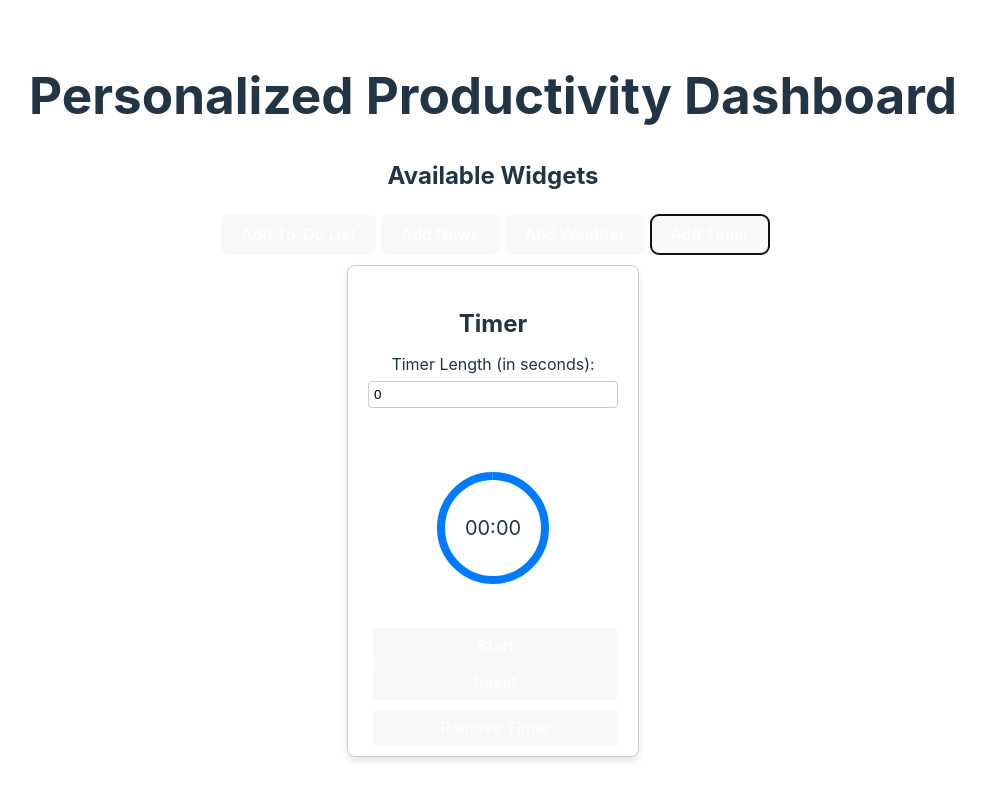
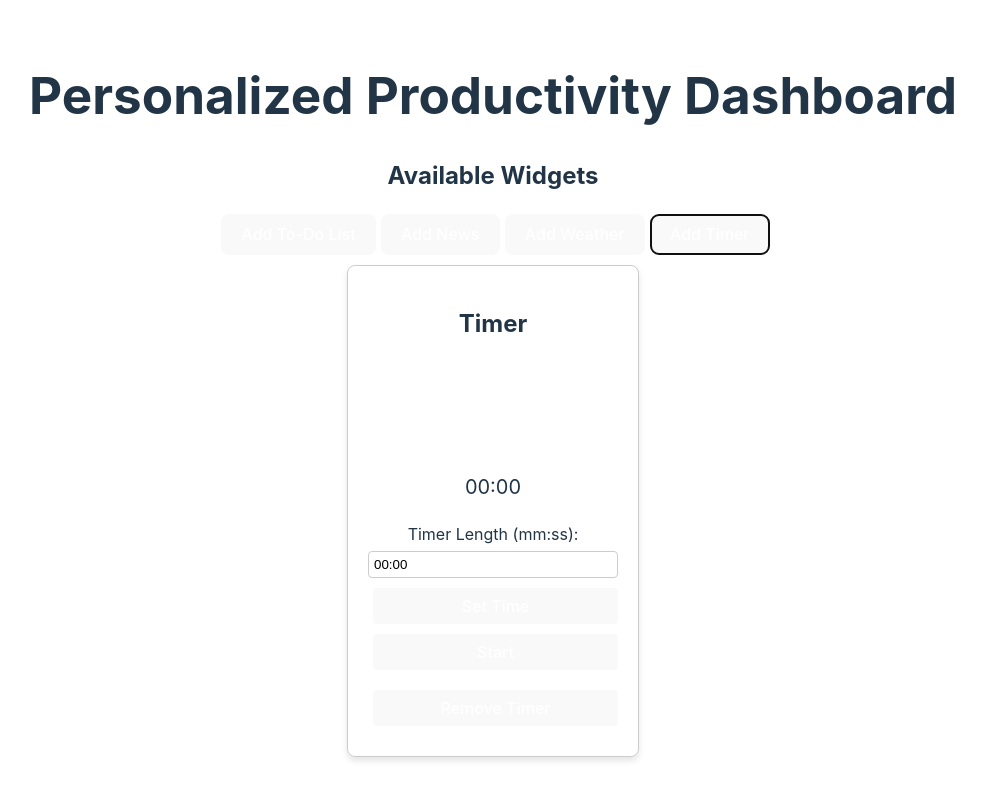
Before and after one commit to salembsaleh/HackRice-TodoList, a React (Vite) app in the folder HackRice-TodoList/: page / in a window 1280 px wide. Both pictures are taken after a click on the button "Add Timer". Shown: the whole page, without its empty margins (147-1132 px from the left). Built offline with nearby package versions, Linux system fonts and the light colour scheme.

Commit message:
Added Timer Widget
Added Timer Widget.

```diff
--- a/HackRice-TodoList/src/components/TimerWidget.css
+++ b/HackRice-TodoList/src/components/TimerWidget.css
@@ -13,10 +13,29 @@
   margin-bottom: 10px;
 }
 
+.progress-container {
+  display: flex;
+  flex-direction: column;
+  align-items: center; /* Center horizontally */
+  margin-bottom: 20px;
+}
+
+.progress-ring {
+  transform: rotate(-90deg);
+}
+
+.progress-ring-circle {
+  transition: stroke-dashoffset 0.3s;
+  stroke: white;
+}
+
+.progress-text {
+  font-size: 20px;
+}
+
 .controls {
   display: flex;
   flex-direction: column;
-  margin-bottom: 10px;
 }
 
 .controls label {
@@ -33,32 +52,17 @@
   border: none;
   border-radius: 4px;
   cursor: pointer;
+  margin-bottom: 10px;
+}
+
+.controls button:not(:last-child) {
+  margin-bottom: 10px; /* Equal vertical spacing between buttons */
 }
 
 .controls button:hover {
   background-color: #eee;
 }
 
-.progress-container {
-  display: flex;
-  justify-content: center; /* Center horizontally */
-  align-items: center; /* Center vertically */
-  height: 200px; /* Adjust height as needed */
-  position: relative; /* Position relative for absolute positioning */
+.removeButton {
+  margin-bottom: 0; /* Align with the buttons above */
 }
-
-.progress-ring {
-  transform: rotate(-90deg);
-}
-
-.progress-ring-circle {
-  transition: stroke-dashoffset 0.3s;
-}
-
-.progress-text {
-  font-size: 20px;
-  position: absolute;
-  top: 50%;
-  left: 50%;
-  transform: translate(-50%, -50%);
-}
--- a/HackRice-TodoList/src/components/TimerWidget.jsx
+++ b/HackRice-TodoList/src/components/TimerWidget.jsx
@@ -2,6 +2,7 @@ import React, { useState, useEffect } from 'react';
 import './TimerWidget.css';
 
 const TimerWidget = ({ removeWidget }) => {
+  const [inputTime, setInputTime] = useState('00:00');
   const [timeLeft, setTimeLeft] = useState(0);
   const [totalTime, setTotalTime] = useState(0);
   const [isActive, setIsActive] = useState(false);
@@ -33,18 +34,20 @@ const TimerWidget = ({ removeWidget }) => {
     return ((totalTime - timeLeft) / totalTime) * 100;
   };
 
+  const handleInputChange = (event) => {
+    setInputTime(event.target.value);
+  };
+
+  const handleStart = () => {
+    const [minutes, seconds] = inputTime.split(':').map(part => parseInt(part, 10));
+    const newTotalTime = minutes * 60 + seconds;
+    setTotalTime(newTotalTime);
+    setTimeLeft(newTotalTime);
+  };
+
   return (
     <div className="Widget TimerWidget">
       <h2>Timer</h2>
-      <div className="controls">
-        <label htmlFor="timerLength">Timer Length (in seconds):</label>
-        <input
-          type="number"
-          id="timerLength"
-          value={totalTime}
-          onChange={(e) => setTotalTime(parseInt(e.target.value, 10))}
-        />
-      </div>
       <div className="progress-container">
         <svg className="progress-ring" width="120" height="120">
           <circle
@@ -61,8 +64,17 @@ const TimerWidget = ({ removeWidget }) => {
         <div className="progress-text">{formatTime(timeLeft)}</div>
       </div>
       <div className="controls">
+        <label htmlFor="timerLength">Timer Length (mm:ss):</label>
+        <input
+          type="text"
+          id="timerLength"
+          value={inputTime}
+          onChange={handleInputChange}
+        />
+        <button onClick={handleStart}>Set Time</button>
+      </div>
+      <div className="controls">
         <button onClick={toggleTimer}>{isActive ? 'Pause' : 'Start'}</button>
-        <button onClick={() => setTimeLeft(totalTime)}>Reset</button>
         <button onClick={removeWidget} className="removeButton">
           Remove Timer
         </button>
```
